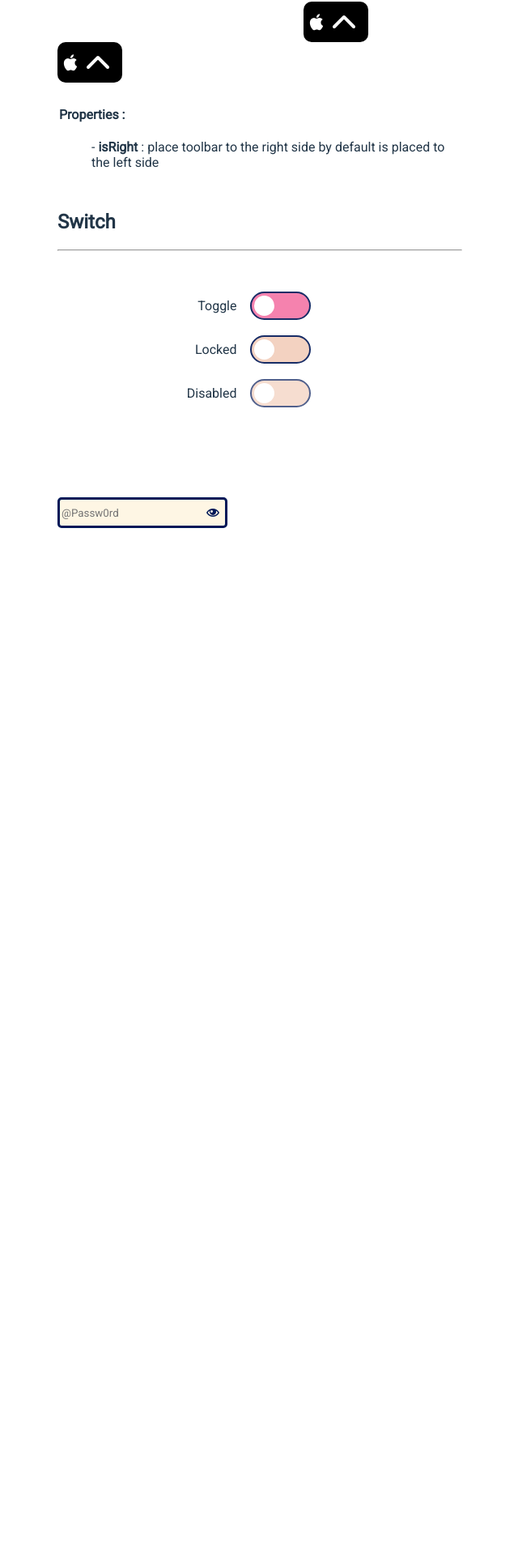
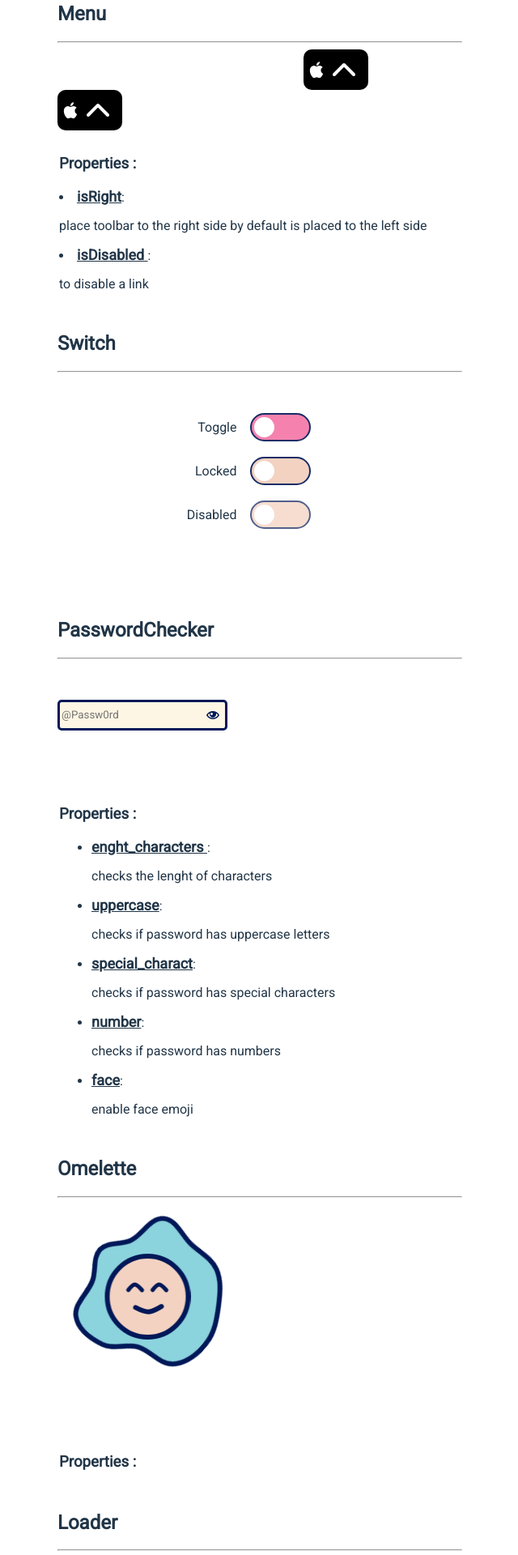
Before and after one commit to valentinmariot/Svelte-Components-Library, a Svelte app: page / in a window 1280 px wide. Shown: the part 138-2058 px from the top of the page at 81% size, without its empty margins (319-959 px from the left). Before the commit the page ends 822 px from the top, so only its background shows below. Built offline with nearby package versions, Linux system fonts and the light colour scheme; a web font is replaced by a local one.

Commit message:
Add components

```diff
--- a/src/App.svelte
+++ b/src/App.svelte
@@ -2,9 +2,13 @@
 	import PasswordChecker from "./components/PasswordChecker/Password-checker.svelte";
 	import SwitchSection from "./components/Switch/SwitchSection.svelte";
 	import ToolbarSection from "./components/Toolbar/ToolbarSection.svelte";
+	import Omelette from "./components/Omelette/Omelette.svelte";
+	import Loader from "./components/Loader/Loader.svelte";
 </script>
 
 <div class="container">
+	<h1>Omelette Library</h1>
+	<p />
 	<section class="m-top">
 		<h2>Menu</h2>
 		<hr />
@@ -12,11 +16,18 @@
 		<ToolbarSection />
 
 		<legend>
-			<h4>Properties :</h4>
-			<ul>
-				- <strong>isRight</strong> : place toolbar to the right side by default is
-				placed to the left side
-			</ul>
+			<h3>Properties :</h3>
+
+			<li>
+				<span class="title">isRight</span>:
+				<p>
+					place toolbar to the right side by default is placed to the left side
+				</p>
+			</li>
+			<li>
+				<span class="title">isDisabled </span>:
+				<p>to disable a link</p>
+			</li>
 		</legend>
 	</section>
 
@@ -30,6 +41,9 @@
 		<legend />
 	</section>
 	<section>
+		<h2>PasswordChecker</h2>
+		<hr />
+		<div class="m-top">
 			<PasswordChecker
 				lenght_characters={10}
 				uppercase={true}
@@ -37,6 +51,52 @@
 				number={true}
 				face={true}
 			/>
+			<legend>
+				<h3>Properties :</h3>
+				<ul>
+					<li>
+						<span class="title">enght_characters </span>:
+						<p>checks the lenght of characters</p>
+					</li>
+					<li>
+						<span class="title">uppercase</span>:
+						<p>checks if password has uppercase letters</p>
+					</li>
+					<li>
+						<span class="title">special_charact</span>:
+						<p>checks if password has special characters</p>
+					</li>
+					<li>
+						<span class="title">number</span>:
+						<p>checks if password has numbers</p>
+					</li>
+					<li>
+						<span class="title">face</span>:
+						<p>enable face emoji</p>
+					</li>
+				</ul>
+			</legend>
+		</div>
+	</section>
+
+	<section class="m-top">
+		<h2>Omelette</h2>
+		<hr />
+
+		<Omelette />
+
+		<legend>
+			<h3>Properties :</h3>
+		</legend>
+	</section>
+	<section class="m-top">
+		<h2>Loader</h2>
+		<hr />
+		<Loader isLoading />
+
+		<legend>
+			<h3>Properties :</h3>
+		</legend>
 	</section>
 </div>
 
@@ -51,4 +111,10 @@
 	legend {
 		margin-top: 92px;
 	}
+
+	.title {
+		font-weight: 700;
+		font-size: 1.125rem;
+		text-decoration: underline;
+	}
 </style>
--- a/src/components/Omelette/Omelette.svelte
+++ b/src/components/Omelette/Omelette.svelte
@@ -1,29 +1,69 @@
 <script>
-
-    export let color = 'blue'
-    const colors = {
-        blue: '#8BD3DD',
-        pink: '#F582AE'
-    }
-
+	export let color = "blue";
+	const colors = {
+		blue: "#8BD3DD",
+		pink: "#F582AE",
+	};
 </script>
 
-<svg width="211" height="211" viewBox="0 0 180 211" fill="none" xmlns="http://www.w3.org/2000/svg">
-<path id="spinner" fill-rule="evenodd" clip-rule="evenodd" d="M92.6974 33.0171C106.221 33.5823 113.984 49.0748 126.476 54.2877C141.5 60.5574 162.957 53.5995 172.905 66.4885C182.505 78.9265 172.303 97.1088 171.644 112.808C171.015 127.783 175.362 143.315 169.105 156.934C162.65 170.986 149.524 180.395 136.657 188.968C123.156 197.964 108.895 206.94 92.6974 207.843C76.1494 208.766 57.473 205.816 45.8136 194.034C34.2623 182.362 40.0174 162.147 32.8523 147.369C26.416 134.094 10.3057 127.044 6.43127 112.808C2.1899 97.2245 0.236408 77.7999 10.5318 65.3579C21.0745 52.6171 41.8632 57.4508 57.2493 51.3947C69.8485 46.4356 79.1697 32.4518 92.6974 33.0171Z" fill={colors[color]} stroke="#001858" stroke-width="6"/>
-<circle cx="95.9998" cy="114" r="50" fill="#F3D2C1" stroke="#001858" stroke-width="6"/>
-<path d="M80.9998 127.451C95.6744 135.088 98.8685 134.554 112.923 126.137" stroke="#001858" stroke-width="6" stroke-linecap="round" stroke-linejoin="round"/>
-<path d="M119 106C110.72 96.5076 109.008 96.8704 102 105.871" stroke="#001858" stroke-width="5" stroke-linecap="round" stroke-linejoin="round"/>
-<path d="M88.9998 106C80.7204 96.5076 79.0083 96.8704 71.9998 105.871" stroke="#001858" stroke-width="5" stroke-linecap="round" stroke-linejoin="round"/>
+<svg
+	width="211"
+	height="211"
+	viewBox="0 0 180 211"
+	fill="none"
+	xmlns="http://www.w3.org/2000/svg"
+>
+	<path
+		id="spinner"
+		fill-rule="evenodd"
+		clip-rule="evenodd"
+		d="M92.6974 33.0171C106.221 33.5823 113.984 49.0748 126.476 54.2877C141.5 60.5574 162.957 53.5995 172.905 66.4885C182.505 78.9265 172.303 97.1088 171.644 112.808C171.015 127.783 175.362 143.315 169.105 156.934C162.65 170.986 149.524 180.395 136.657 188.968C123.156 197.964 108.895 206.94 92.6974 207.843C76.1494 208.766 57.473 205.816 45.8136 194.034C34.2623 182.362 40.0174 162.147 32.8523 147.369C26.416 134.094 10.3057 127.044 6.43127 112.808C2.1899 97.2245 0.236408 77.7999 10.5318 65.3579C21.0745 52.6171 41.8632 57.4508 57.2493 51.3947C69.8485 46.4356 79.1697 32.4518 92.6974 33.0171Z"
+		fill={colors[color]}
+		stroke="#001858"
+		stroke-width="6"
+	/>
+	<circle
+		cx="95.9998"
+		cy="114"
+		r="50"
+		fill="#F3D2C1"
+		stroke="#001858"
+		stroke-width="6"
+	/>
+	<path
+		d="M80.9998 127.451C95.6744 135.088 98.8685 134.554 112.923 126.137"
+		stroke="#001858"
+		stroke-width="6"
+		stroke-linecap="round"
+		stroke-linejoin="round"
+	/>
+	<path
+		d="M119 106C110.72 96.5076 109.008 96.8704 102 105.871"
+		stroke="#001858"
+		stroke-width="5"
+		stroke-linecap="round"
+		stroke-linejoin="round"
+	/>
+	<path
+		d="M88.9998 106C80.7204 96.5076 79.0083 96.8704 71.9998 105.871"
+		stroke="#001858"
+		stroke-width="5"
+		stroke-linecap="round"
+		stroke-linejoin="round"
+	/>
 </svg>
 
 <style>
-    #spinner {
-    animation: rotate 1.4s infinite;
-    transform-origin: center;
+	#spinner {
+		animation: rotate 1.4s infinite;
+		transform-origin: center;
 	}
 	@keyframes rotate {
-		from {transform: rotate(0);}
-		to {transform: rotate(360deg);}
+		from {
+			transform: rotate(0);
+		}
+		to {
+			transform: rotate(360deg);
+		}
 	}
-
 </style>
```
Lines whose indentation alone changed are shown as unchanged.
